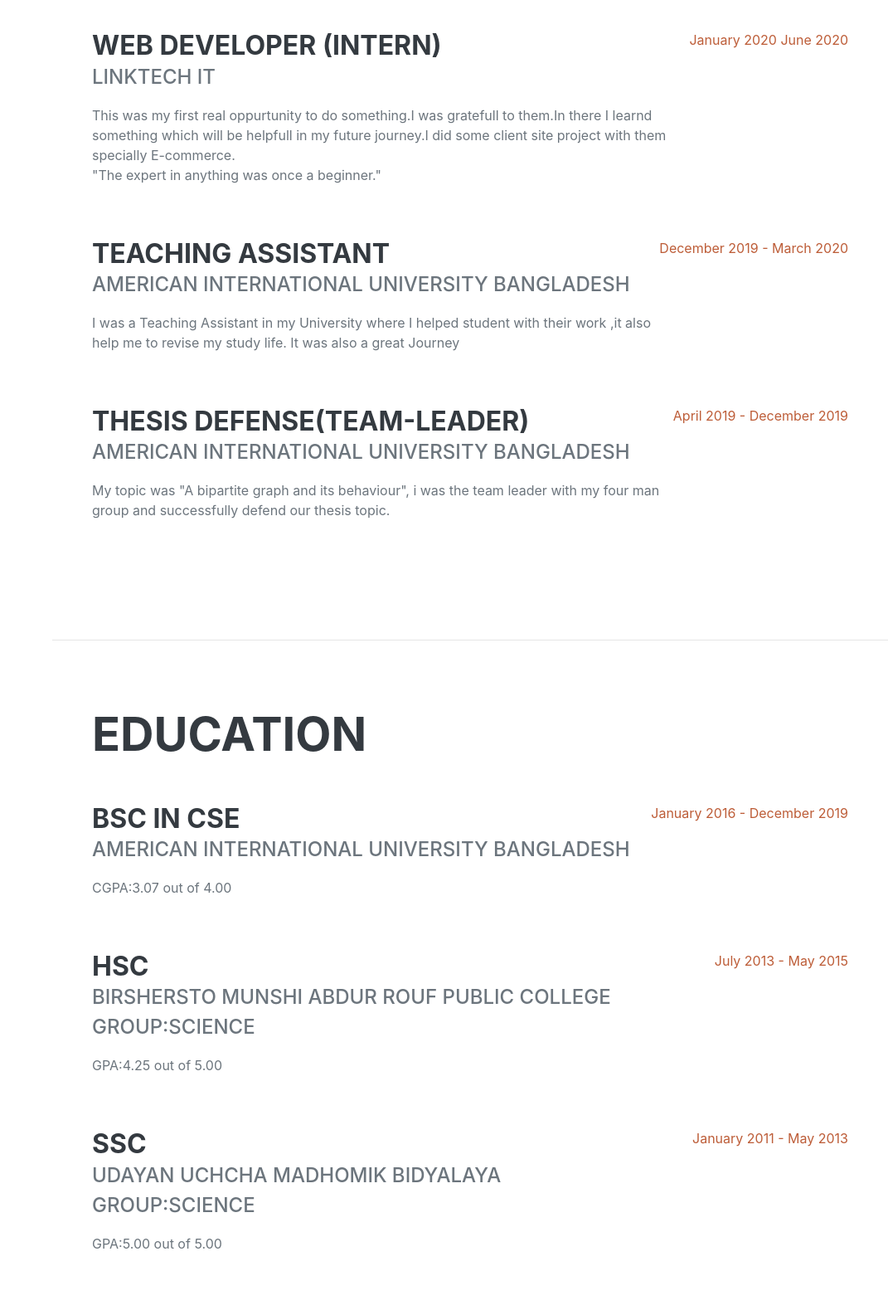
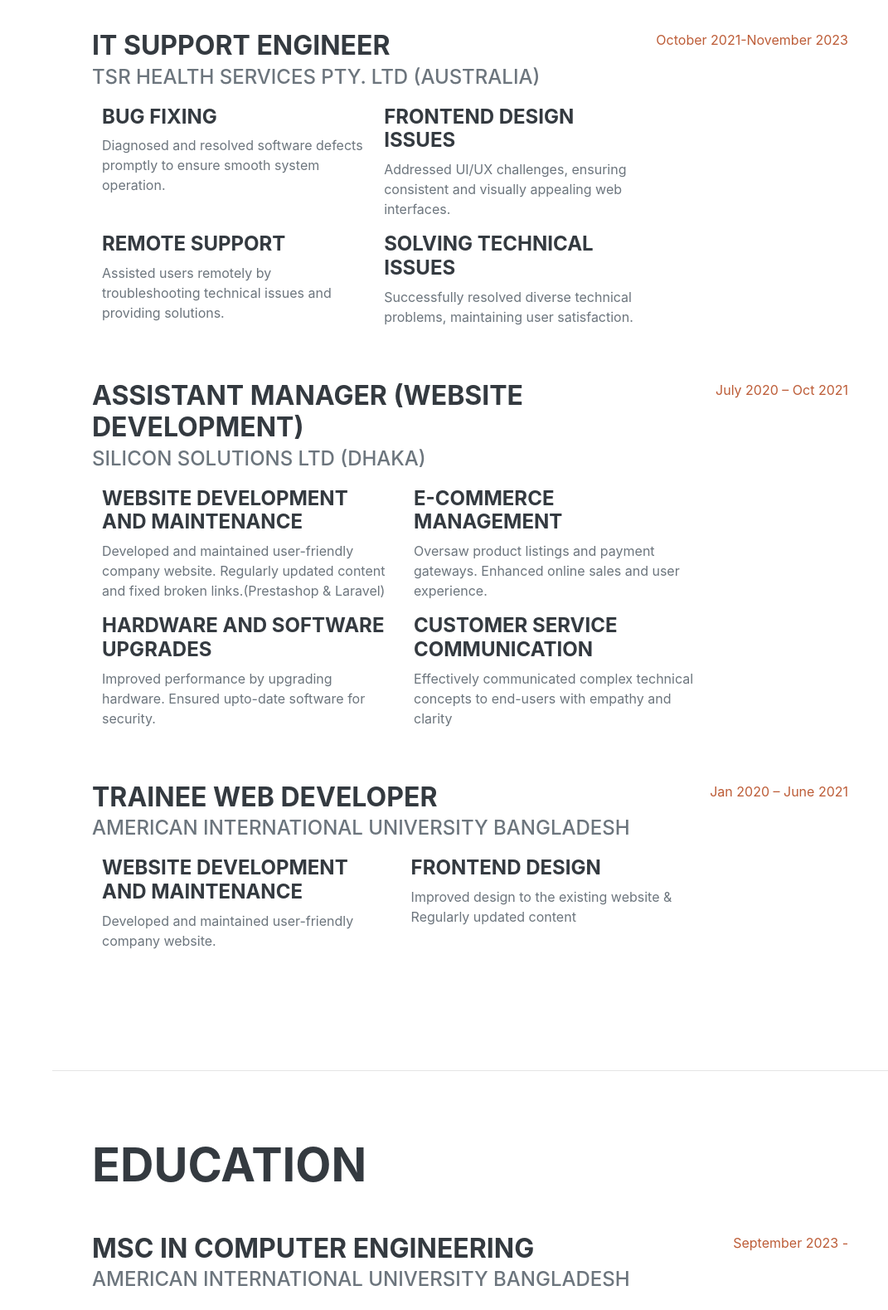
Before and after one commit to Xahidian/Xahidian.github.io, a plain HTML site: page index.html in a window 1280 px wide. Shown: the part 960-2539 px from the top of the page at 83% size, without its empty margins (209-1280 px from the left). Drawn offline with nearby package versions, Linux system fonts and the light colour scheme; a web font is replaced by a local one.

Commit message:
Update index.html

```diff
--- a/index.html
+++ b/index.html
@@ -40,7 +40,7 @@
         <span class="d-none d-lg-block"
           ><img
             class="img-fluid img-profile rounded-circle mx-auto mb-2"
-            src="assets/img/profile.jpg"
+            src="assets/img/New_Profile.jpg"
             alt=""
         /></span>
       </a>
@@ -84,31 +84,23 @@
         </ul>
       </div>
     </nav>
+
     <!-- Page Content-->
     <div class="container-fluid p-0">
       <!-- About-->
       <section class="resume-section" id="about">
         <div class="resume-section-content">
           <h1 class="mb-0">
-            Zahid
-            <span class="text-primary">Anik</span>
+            Md Hasibul Haque
+            <span class="text-primary">Zahid</span>
           </h1>
           <div class="subheading mb-5">
-            Mirpur-1,Dhaka Bangladesh <br />
+            Turku,Finland<br />
 
-            <a href="xahidanik298@gmail.com">xahidanik298@gmail.com</a>
+            <a href="mdhasibulzahid32@gmail.com">mdhasibulzahid32@gmail.com</a>
           </div>
           <p class="lead mb-5">
-            I am an enthusiastic and self-loving person with dedication and
-            goodwill. I have a very good knowledge about OOP concept and
-            networking sites. I am sure if I get proper guidance, I will be able
-            to succeed in projects, problems, and challenges. I will love to
-            learn new things by working under good supervision and ready to work
-            under extreme pressure and situations. I care about success, not
-            completion, so I prefer succeeding rather than completing work thus
-            lead me to become a good worker. Being self-motivated learned I am
-            ready to accept any challenge and make a success. Never give up is
-            my motto and defending new challenge is my aim.
+            Motivated Computer Engineering student with a strong foundation in Frontend development, Object-Oriented Programming (OOP), and IT Support. Eager to apply my technical skills in a challenging role as a Frontend Developer or IT Support Specialist. Passionate about leveraging my knowledge to contribute to innovative projects, solve complex problems, and provide effective tech solutions. Committed to continuous learning and staying updated with the latest industry trends to excel in my chosen career path.
           </p>
           <div class="social-icons">
             <a
@@ -134,58 +126,145 @@
       <section class="resume-section" id="experience">
         <div class="resume-section-content">
           <h2 class="mb-5">Experience</h2>
+
+
           <div
             class="d-flex flex-column flex-md-row justify-content-between mb-5"
           >
             <div class="flex-grow-1">
-              <h3 class="mb-0">Web Developer (Intern)</h3>
-              <div class="subheading mb-3">Linktech IT</div>
-              <p>
-                This was my first real oppurtunity to do something.I was
-                gratefull to them.In there I learnd something which will be
-                helpfull in my future journey.I did some client site project
-                with them specially E-commerce.<br />
-                "The expert in anything was once a beginner."
-              </p>
+              <h3 class="mb-0">IT Support Engineer</h3>
+              <div class="subheading mb-3">TSR Health Services Pty. Ltd (Australia)
+              </div>
+
+          <div class="container">
+            <div class="row">
+                <!-- Point 1 -->
+                <div class="col-md-6">
+                    <div class="custom-card">
+                        <h4>Bug Fixing</h4>
+                        <p>Diagnosed and resolved software defects promptly to ensure smooth system operation.</p>
+                    </div>
+                </div>
+
+                <!-- Point 2 -->
+                <div class="col-md-6">
+                    <div class="custom-card">
+                        <h4>Frontend Design Issues</h4>
+                        <p>Addressed UI/UX challenges, ensuring consistent and visually appealing web interfaces.</p>
+                    </div>
+                </div>
+
+                <!-- Point 3 -->
+                <div class="col-md-6">
+                    <div class="custom-card">
+                        <h4>Remote Support</h4>
+                        <p>Assisted users remotely by troubleshooting technical issues and providing solutions.</p>
+                    </div>
+                </div>
+
+                <!-- Point 4 -->
+                <div class="col-md-6">
+                    <div class="custom-card">
+                        <h4>Solving Technical Issues</h4>
+                        <p>Successfully resolved diverse technical problems, maintaining user satisfaction.</p>
+                    </div>
+                </div>
+            </div>
+        </div>
             </div>
             <div class="flex-shrink-0">
-              <span class="text-primary">January 2020 June 2020 </span>
+              <span class="text-primary">October 2021-November 2023 </span>
             </div>
           </div>
           <div
             class="d-flex flex-column flex-md-row justify-content-between mb-5"
           >
             <div class="flex-grow-1">
-              <h3 class="mb-0">Teaching Assistant</h3>
+              <h3 class="mb-0">Assistant Manager (Website Development) </h3>
               <div class="subheading mb-3">
-                American International University Bangladesh
+                Silicon Solutions Ltd (Dhaka)
+
               </div>
-              <p>
-                I was a Teaching Assistant in my University where I helped
-                student with their work ,it also help me to revise my study
-                life. It was also a great Journey
-              </p>
+              <div class="container">
+                <div class="row">
+                    <!-- Point 1 -->
+                    <div class="col-md-6">
+                        <div class="custom-card">
+                            <h4>Website Development and Maintenance</h4>
+                            <p> Developed and maintained user-friendly company
+                              website. Regularly updated content and fixed broken links.(Prestashop & Laravel)</p>
+                        </div>
+                    </div>
+
+                    <!-- Point 2 -->
+                    <div class="col-md-6">
+                        <div class="custom-card">
+                            <h4>E-commerce Management</h4>
+                            <p>Oversaw product listings and payment gateways. Enhanced online
+                              sales and user experience.</p>
+                        </div>
+                    </div>
+
+                    <!-- Point 3 -->
+                    <div class="col-md-6">
+                        <div class="custom-card">
+                            <h4>Hardware and Software Upgrades
+                            </h4>
+                            <p>Improved performance by upgrading hardware. Ensured upto-date software for security.</p>
+                        </div>
+                    </div>
+
+                    <!-- Point 4 -->
+                    <div class="col-md-6">
+                        <div class="custom-card">
+                            <h4>Customer Service Communication</h4>
+                            <p>Effectively communicated complex technical concepts to
+                              end-users with empathy and clarity</p>
+                        </div>
+                    </div>
+                </div>
+            </div>
             </div>
             <div class="flex-shrink-0">
-              <span class="text-primary">December 2019 - March 2020</span>
+              <span class="text-primary">July 2020 – Oct 2021
+              </span>
             </div>
           </div>
           <div
             class="d-flex flex-column flex-md-row justify-content-between mb-5"
           >
             <div class="flex-grow-1">
-              <h3 class="mb-0">Thesis Defense(Team-Leader)</h3>
+              <h3 class="mb-0">Trainee Web Developer</h3>
               <div class="subheading mb-3">
                 American International University Bangladesh
               </div>
-              <p>
-                My topic was "A bipartite graph and its behaviour", i was the team
-                leader with my four man group and successfully defend our thesis
-                topic.
-              </p>
+              <div class="container">
+                <div class="row">
+                    <!-- Point 1 -->
+                    <div class="col-md-6">
+                        <div class="custom-card">
+                            <h4>Website Development and Maintenance</h4>
+                            <p> Developed and maintained user-friendly company
+                              website.</p>
+                        </div>
+                    </div>
+
+                    <!-- Point 2 -->
+                    <div class="col-md-6">
+                        <div class="custom-card">
+                            <h4>Frontend Design
+                            </h4>
+                            <p>Improved design to the existing website & Regularly updated content</p>
+                        </div>
+                    </div>
+
+
+                </div>
+            </div>
             </div>
             <div class="flex-shrink-0">
-              <span class="text-primary">April 2019 - December 2019</span>
+              <span class="text-primary">Jan 2020 – June 2021
+              </span>
             </div>
           </div>
 
@@ -199,14 +278,24 @@
         <div class="resume-section-content">
           <h2 class="mb-5">Education</h2>
           <div
+          class="d-flex flex-column flex-md-row justify-content-between mb-5"
+        >
+          <div class="flex-grow-1">
+            <h3 class="mb-0">MSC in Computer Engineering</h3>
+            <div class="subheading mb-3">American International University Bangladesh</div>
+
+          </div>
+          <div class="flex-shrink-0">
+            <span class="text-primary">September 2023 -  </span>
+          </div>
+        </div>
+          <div
             class="d-flex flex-column flex-md-row justify-content-between mb-5"
           >
             <div class="flex-grow-1">
-              <h3 class="mb-0">BSC in CSE</h3>
+              <h3 class="mb-0">BSC in Computer Science & Engineering</h3>
               <div class="subheading mb-3">American International University Bangladesh</div>
-              <p>
-               CGPA:3.07 out of 4.00
-              </p>
+
             </div>
             <div class="flex-shrink-0">
               <span class="text-primary">January 2016 - December 2019 </span>
@@ -221,9 +310,7 @@
                 Birshersto Munshi Abdur Rouf Public College <br>
                 Group:Science
               </div>
-              <p>
-                GPA:4.25 out of 5.00
-              </p>
+
             </div>
             <div class="flex-shrink-0">
               <span class="text-primary">July 2013 - May 2015</span>
@@ -239,9 +326,7 @@
                 Group:Science
 
               </div>
-              <p>
-                GPA:5.00 out of 5.00
-              </p>
+
             </div>
             <div class="flex-shrink-0">
               <span class="text-primary">January 2011 - May 2013</span>
```
